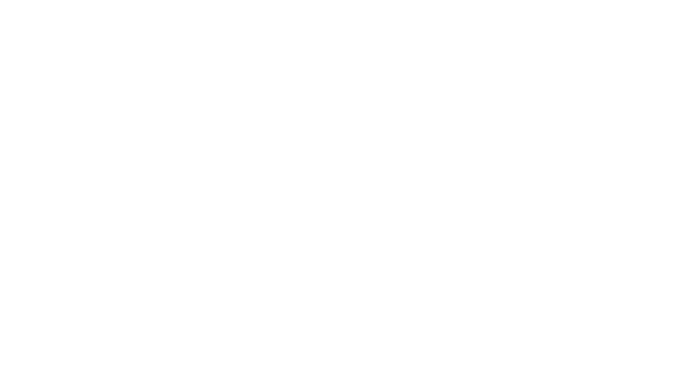
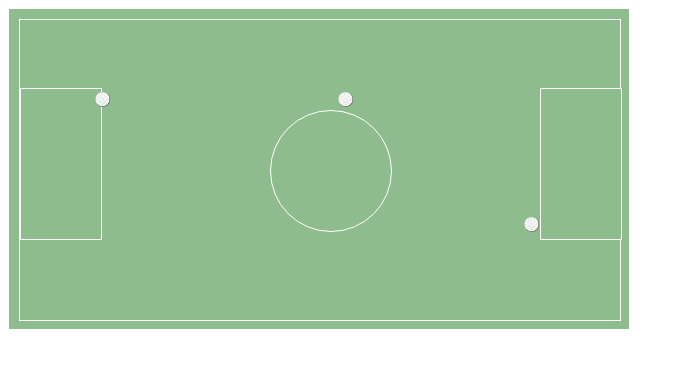
Before and after one commit to dazelcolab2016/La-Cancha, a plain HTML site: page index.html in a window 1280 px wide. Shown: the whole page, without its empty margins (0-683 px from the left). Drawn offline with Linux system fonts and the light colour scheme.

Commit message:
subo cancha

```diff
--- a/css/main.css
+++ b/css/main.css
@@ -1 +1,75 @@
-/* Inserta tu CSS aqui */
+div{
+    background-color: darkseagreen;
+    border: 1px white solid;
+    position: absolute;
+}
+.perimetro{
+    width: 620px;
+    height: 320px;
+
+}
+.cancha{
+    left: 10px;
+    right: 10px;
+    width: 600px;
+    height: 300px;
+    top:10px;
+    position: absolute;
+
+}
+
+.arco1{
+    width: 80px;
+    height: 150px;
+    left: 0px;
+    bottom: 80px
+
+}
+.arco2{
+    width: 80px;
+    height: 150px;
+    left: 520px;
+    bottom: 80px;
+
+}
+
+.centro{
+    position: relative;
+    border-radius: 100%;
+    width:  120px;
+    height: 120px;
+    left: 250px;
+    bottom: 0px;
+    top:90px
+}
+.balon{
+    width: 20px;
+    height: 20px;
+
+}
+.balon1{
+    width: 15px;
+    height: 15px;
+    position: relative;
+    bottom: 50px;
+    left:75px;
+
+
+}
+.balon2{
+    width: 15px;
+    height: 15px;
+    position: relative;
+    left: 485px;
+    top:75px
+
+
+}
+.balon3{
+    width: 15px;
+    height: 15px;
+    position: relative;
+    left: 280px;
+    bottom: 50px
+
+}
--- a/index.html
+++ b/index.html
@@ -1,9 +1,32 @@
 <!DOCTYPE html>
 <html>
 	<head>
-		<!-- Inserta tu código aqui -->
+		<title>La Cancha</title>
+		<link rel="stylesheet" href="css/main.css">
 	</head>
 	<body>
-		<!-- Inserta tu código aqui -->
+
+       <div class="perimetro">
+
+           <div class="cancha">
+
+                     <div class="arco1"></div>
+
+                     <div class="centro"></div>
+
+                     <img class="balon1" src="img/bola.png" alt="">
+                     <img class="balon2" src="img/bola.png" alt="">
+                     <img  class="balon3"src="img/bola.png" alt="">
+
+                     <div class="arco2"></div>
+
+           </div>
+
+       </div>
+
+
+
+
+
 	</body>
 </html>
```
